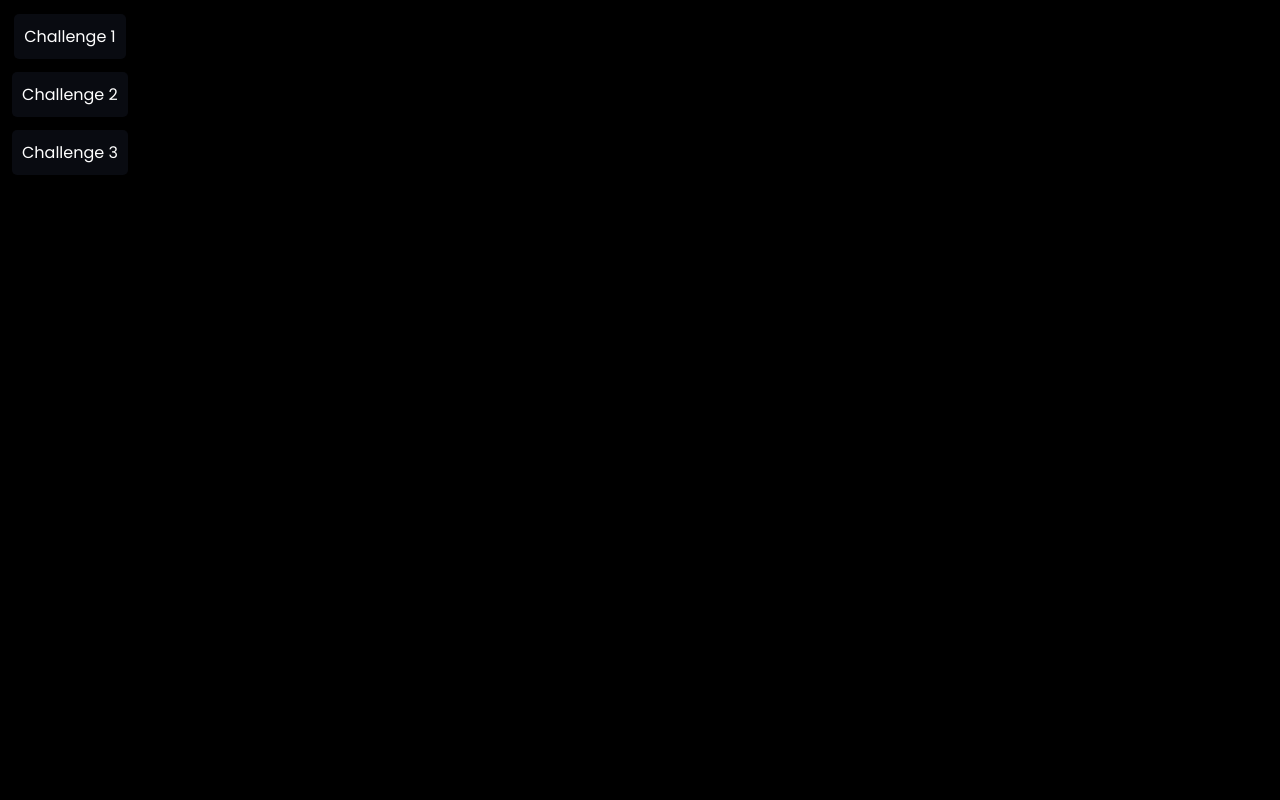
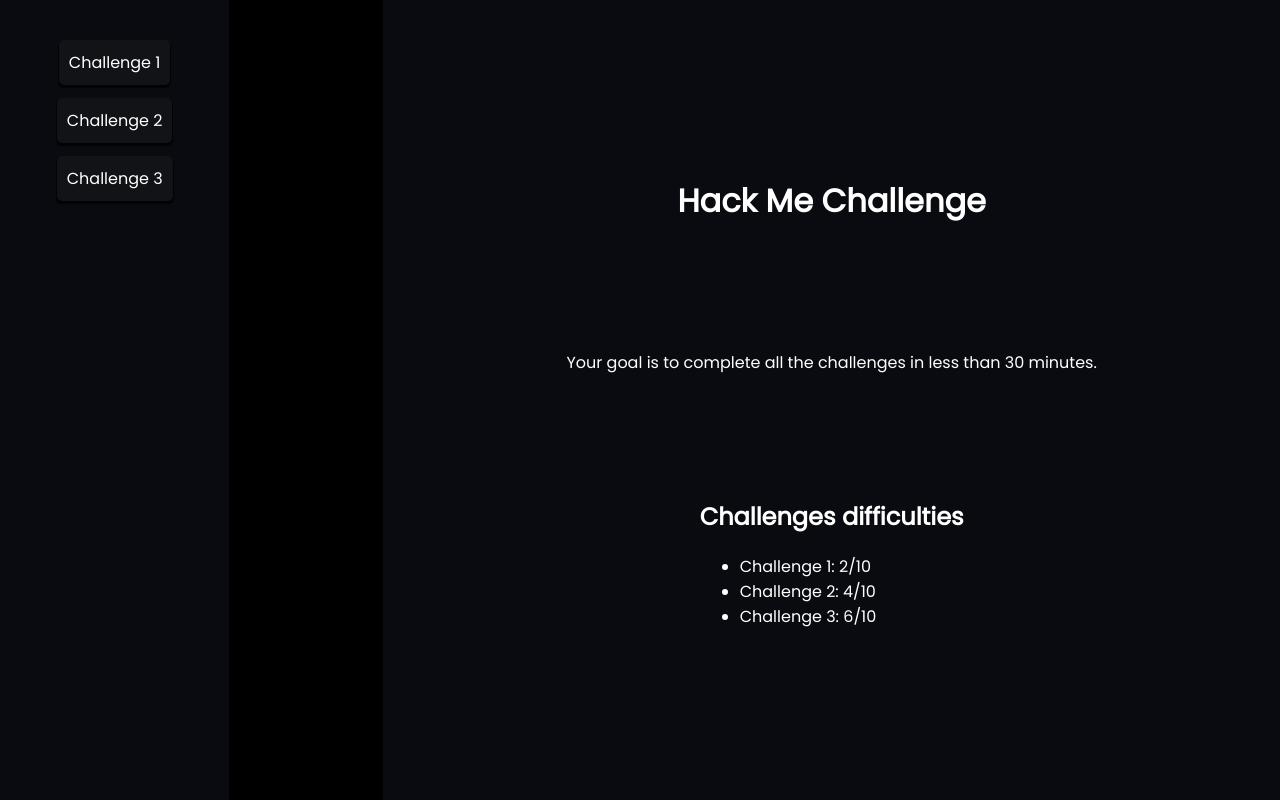
Before and after one commit to antaww/Hack-Me-Challenge, a PHP site: page / in a window 1280 px wide. Run offline with PHP 8.4, Linux system fonts and the light colour scheme.

Commit message:
feat(homepage): Add main container.

```diff
--- a/index.php
+++ b/index.php
@@ -18,5 +18,18 @@
 				<a href="challenge3.php">Challenge 3</a>
 			</button>
 		</div>
+
+		<div class="main">
+			<h1>Hack Me Challenge</h1>
+			<p>Your goal is to complete all the challenges in less than 30 minutes.</p>
+			<div class="difficulties">
+				<h2>Challenges difficulties</h2>
+				<ul>
+					<li>Challenge 1: 2/10</li>
+					<li>Challenge 2: 4/10</li>
+					<li>Challenge 3: 6/10</li>
+				</ul>
+			</div>
+		</div>
 	</body>
 </html>
--- a/styles/index.css
+++ b/styles/index.css
@@ -2,6 +2,8 @@
 
 :root {
 	--background-color: #000000;
+	--button-color: #121317;
+	--button-hover-color: #191a1f;
 	--div-color: #090b11;
 	--font-color: #ffffff;
 }
@@ -9,33 +11,55 @@
 body {
     background-color: var(--background-color);
     display: flex;
+    font-family: Poppins, serif;
     height: 100vh;
+    margin: 0;
     width: 100vw;
-    margin: 0;
-    font-family: Poppins, serif;
+	justify-content: flex-start;
+	gap: 85px;
 }
 
 .navbar {
+	align-items: center;
+	background-color: var(--div-color);
 	display: flex;
 	flex-flow: column;
-    align-items: center;
-    padding: 10px;
 	gap: 5px;
+	padding: 36px;
+	width: 264px;
 }
 
 .navbar button {
-    background-color: var(--div-color);
+	background-color: var(--button-color);
 	border: none;
+	border-radius: 5px;
+	box-shadow: 0 0.125em 0.063em 0.063em rgba(0, 0, 0, 0.77);
 	color: var(--font-color);
-    padding: 10px;
+	cursor: pointer;
 	font-size: 16px;
 	margin: 4px 2px;
-    cursor: pointer;
-    border-radius: 5px;
+	padding: 10px;
+	transition: all .3s;
+}
+
+.navbar button:hover {
+	background-color: var(--button-hover-color);
 }
 
 .navbar a {
-    text-decoration: none;
 	color: var(--font-color);
 	font-family: Poppins, serif;
+	text-decoration: none;
 }
+
+.main {
+	display: flex;
+	background-color: var(--div-color);
+	color: var(--font-color);
+	flex-flow: column;
+	padding: 67px;
+	align-items: center;
+	justify-content: space-evenly;
+	margin-left: 69px;
+	width: 100%;
+}
```
Lines whose indentation alone changed are shown as unchanged.
